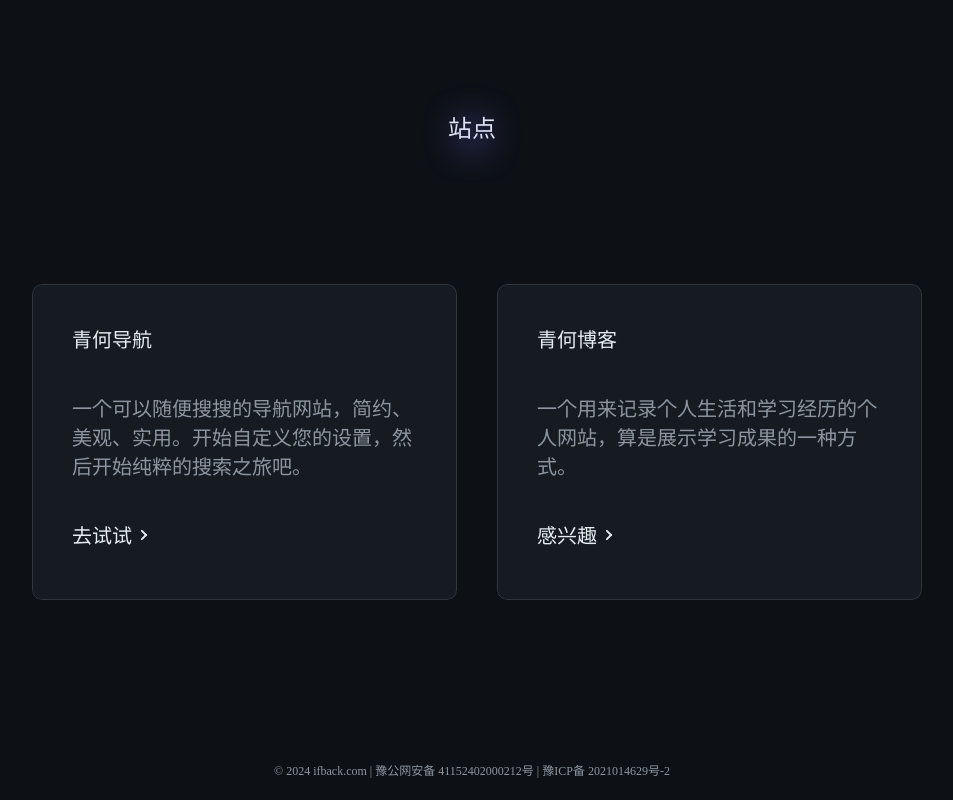
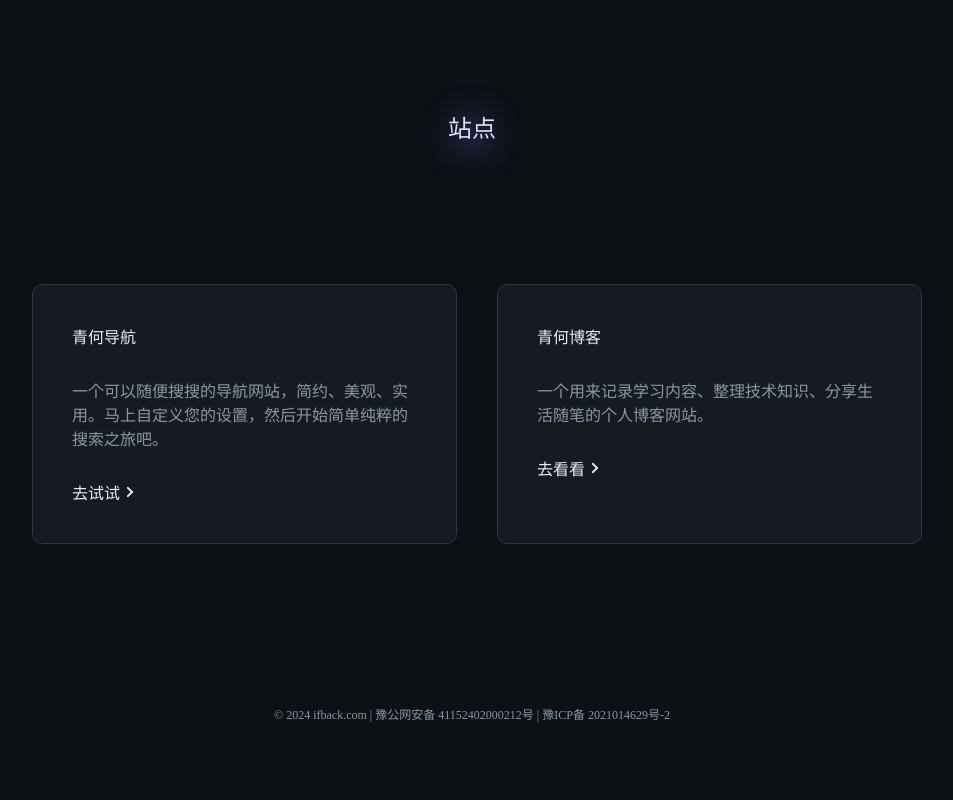
Before and after one commit to SingleMoonlight/qingheifback, a Vue app: page / in a window 1280 px wide. Shown: the part 1566-2366 px from the top of the page, without its empty margins (168-1121 px from the left). After the commit the page ends 2310 px from the top, so only its background shows below. Built offline with nearby package versions, Linux system fonts and the light colour scheme.

Commit message:
Modify website section style

```diff
--- /dev/null
+++ b/src/components/WebsiteIntro.vue
@@ -0,0 +1,127 @@
+<script setup>
+const props = defineProps({
+    title: String,
+    des: String,
+    url: String,
+    linkText: String,
+})
+
+</script>
+
+<template>
+    <div class="website-intro">
+        <div class="website-intro-title">
+            {{ props.title }}
+        </div>
+        <div class="website-intro-des">
+            {{ props.des }}
+        </div>
+        <div class="website-intro-link">
+            <a class="website-intro-link-text" :underline="false" :href="props.url"
+                target="_blank">{{ props.linkText }}</a>
+            <div class="website-intro-link-icon"></div>
+        </div>
+    </div>
+</template>
+
+
+<style scoped>
+.website-intro {
+    width: 100%;
+    height: auto;
+    padding: 40px;
+    border-radius: 10px
+}
+
+.website-intro-title {
+    color: var(--primary-text-color)
+}
+
+.website-intro-des {
+    color: var(--secondary-text-color);
+    margin: 30px 0
+}
+
+.website-intro-link {
+    position: relative;
+    cursor: pointer;
+    display: flex;
+    align-items: center
+}
+
+.website-intro-link a {
+    text-decoration: none
+}
+
+.website-intro-link-text {
+    position: relative;
+    display: inline-block;
+    cursor: pointer;
+    color: var(--primary-text-color)
+}
+
+.website-intro-link-text:before {
+    position: absolute;
+    content: "";
+    background: var(--primary-text-color);
+    height: 2px;
+    width: 0;
+    border-radius: 1px;
+    margin-top: 30px;
+    left: 0;
+    transition: width .2s ease-in-out
+}
+
+.website-intro-link-icon {
+    position: relative;
+    margin-left: 10px;
+    background: var(--primary-text-color);
+    border-radius: 1px;
+    height: 2px;
+    width: 0;
+    transition: .25s all;
+    transform-origin: right
+}
+
+.website-intro-link-icon:before {
+    position: absolute;
+    content: "";
+    background: var(--primary-text-color);
+    border-radius: 1px;
+    top: 2px;
+    left: -4px;
+    height: 2px;
+    width: 8px;
+    transform: rotate(-45deg);
+    transition: .25s all
+}
+
+.website-intro-link-icon:after {
+    position: absolute;
+    content: "";
+    background: var(--primary-text-color);
+    border-radius: 1px;
+    top: -2px;
+    left: -4px;
+    height: 2px;
+    width: 8px;
+    transform: rotate(45deg);
+    transition: .25s all
+}
+
+.website-intro-link:hover .website-intro-link-text:before {
+    width: 100%
+}
+
+.website-intro-link:hover .website-intro-link-icon {
+    width: 8px
+}
+
+.website-intro-link:hover .website-intro-link-icon:before {
+    left: 4px
+}
+
+.website-intro-link:hover .website-intro-link-icon:after {
+    left: 4px
+}
+</style>
--- a/src/components/WebsiteSection.vue
+++ b/src/components/WebsiteSection.vue
@@ -1,40 +1,14 @@
 <script setup>
 import ShineCard from './ShineCard.vue'
-
+import WebsiteIntro from './WebsiteIntro.vue'
+import { websiteIntroList } from '../utils/constant.js'
 
 </script>
 
 <template>
     <div class="website-section-container">
-        <ShineCard>
-            <div class="website-intr">
-                <div class="website-intr-title">
-                    青何导航
-                </div>
-                <div class="website-intr-des">
-                    一个可以随便搜搜的导航网站，简约、美观、实用。开始自定义您的设置，然后开始纯粹的搜索之旅吧。
-                </div>
-                <div class="website-intr-link">
-                    <a class="website-intr-link-text" :underline="false" href="https://guide.ifback.com/"
-                        target="_blank">去试试</a>
-                    <div class="website-intr-link-icon"></div>
-                </div>
-            </div>
-        </ShineCard>
-        <ShineCard>
-            <div class="website-intr">
-                <div class="website-intr-title">
-                    青何博客
-                </div>
-                <div class="website-intr-des">
-                    一个用来记录个人生活和学习经历的个人网站，算是展示学习成果的一种方式。
-                </div>
-                <div class="website-intr-link">
-                    <a class="website-intr-link-text" :underline="false" href="https://blog.ifback.com/"
-                        target="_blank">感兴趣</a>
-                    <div class="website-intr-link-icon"></div>
-                </div>
-            </div>
+        <ShineCard v-for="(item, index) in websiteIntroList" :key="index">
+            <WebsiteIntro :title="item.title" :des="item.des" :url="item.url" :link-text="item.linkText"></WebsiteIntro>
         </ShineCard>
     </div>
 </template>
@@ -50,114 +24,6 @@ import ShineCard from './ShineCard.vue'
     grid-template-columns: repeat(2, calc(50% - 15px));
 }
 
-.website-intr {
-    width: 100%;
-    height: auto;
-    padding: 40px;
-    border-radius: 10px;
-    box-sizing: border-box;
-}
-
-.website-intr-title {
-    color: var(--primary-text-color);
-    font-size: 20px;
-    font-weight: normal;
-    margin-bottom: 40px;
-}
-
-.website-intr-des {
-    color: var(--secondary-text-color);
-    font-size: 20px;
-    font-weight: normal;
-    margin-bottom: 40px;
-}
-
-.website-intr-link {
-    cursor: pointer;
-    width: auto;
-    height: 40px;
-}
-
-.website-intr-link a {
-    text-decoration: none;
-}
-
-.website-intr-link-text {
-    cursor: pointer;
-    color: var(--primary-text-color);
-    font-size: 20px;
-    font-weight: normal;
-    float: left;
-}
-
-.website-intr-link-text:after {
-    position: absolute;
-    content: "";
-    background: var(--primary-text-color);
-    border-radius: 1px;
-    margin-top: 40px;
-    left: 40px;
-    height: 2px;
-    width: 0;
-    transition: .25s all;
-}
-
-.website-intr-link-icon {
-    position: relative;
-    float: left;
-    margin-left: 10px;
-    background: var(--primary-text-color);
-    border-radius: 1px;
-    height: 2px;
-    width: 0;
-    top: 14px;
-    left: 2px;
-    transition: .25s all;
-    transform-origin: right;
-}
-
-.website-intr-link-icon:before {
-    position: absolute;
-    content: "";
-    background: var(--primary-text-color);
-    border-radius: 1px;
-    top: 2px;
-    left: -4px;
-    height: 2px;
-    width: 8px;
-    transform: rotate(-45deg);
-    transition: .25s all;
-}
-
-.website-intr-link-icon:after {
-    position: absolute;
-    content: "";
-    background: var(--primary-text-color);
-    border-radius: 1px;
-    top: -2px;
-    left: -4px;
-    height: 2px;
-    width: 8px;
-    transform: rotate(45deg);
-    transition: .25s all;
-}
-
-.website-intr-link:hover .website-intr-link-text:after {
-    width: 60px;
-}
-
-.website-intr-link:hover .website-intr-link-icon {
-    width: 8px;
-}
-
-.website-intr-link:hover .website-intr-link-icon:before {
-    left: 4px;
-}
-
-.website-intr-link:hover .website-intr-link-icon:after {
-    left: 4px;
-}
-
 @media (max-width: 1000px) {
     .website-section-container {
         grid-template-columns: 100%;
--- a/src/utils/constant.js
+++ b/src/utils/constant.js
@@ -13,16 +13,31 @@ export const navList = ['首页', '关于', '站点']
 export const slogan = 'A Journey of Discovery'
 
 export const aboutMeDes =
-    "青何\n" +
-    "千禧年生人 巨蟹座\n" +
-    "来自河南信阳 现居浙江杭州\n" +
-    "打工人 干饭人\n" +
-    "\n" +
-    "喜欢摄影 喜欢吃喝 喜欢一切美好的事物\n" +
-    "科技数码 美食萌宠\n" +
-    "是某站首页的常客\n" +
-    "没事到处走走 偶尔打打游戏\n" +
-    "一个平凡普通的人 认真努力地生活着\n" +
-    "\n" +
-    "海内存知己\n" +
-    "天涯若比邻"
+    '青何\n' +
+    '千禧年生人 巨蟹座\n' +
+    '来自河南信阳 现居浙江杭州\n' +
+    '打工人 干饭人\n' +
+    '\n' +
+    '喜欢摄影 喜欢吃喝 喜欢一切美好的事物\n' +
+    '科技数码 美食萌宠\n' +
+    '是某站首页的常客\n' +
+    '没事到处走走 偶尔打打游戏\n' +
+    '一个平凡普通的人 认真努力地生活着\n' +
+    '\n' +
+    '海内存知己\n' +
+    '天涯若比邻'
+
+export const websiteIntroList = [
+    {
+        title: '青何导航',
+        des: '一个可以随便搜搜的导航网站，简约、美观、实用。马上自定义您的设置，然后开始简单纯粹的搜索之旅吧。',
+        url: 'https://guide.ifback.com/',
+        linkText: '去试试'
+    },
+    {
+        title: '青何博客',
+        des: '一个用来记录学习内容、整理技术知识、分享生活随笔的个人博客网站。',
+        url: 'https://blog.ifback.com/',
+        linkText: '去看看'
+    },
+]
```
Also changed, not shown: 1 other file (tests, documents, lock files or other folders).
